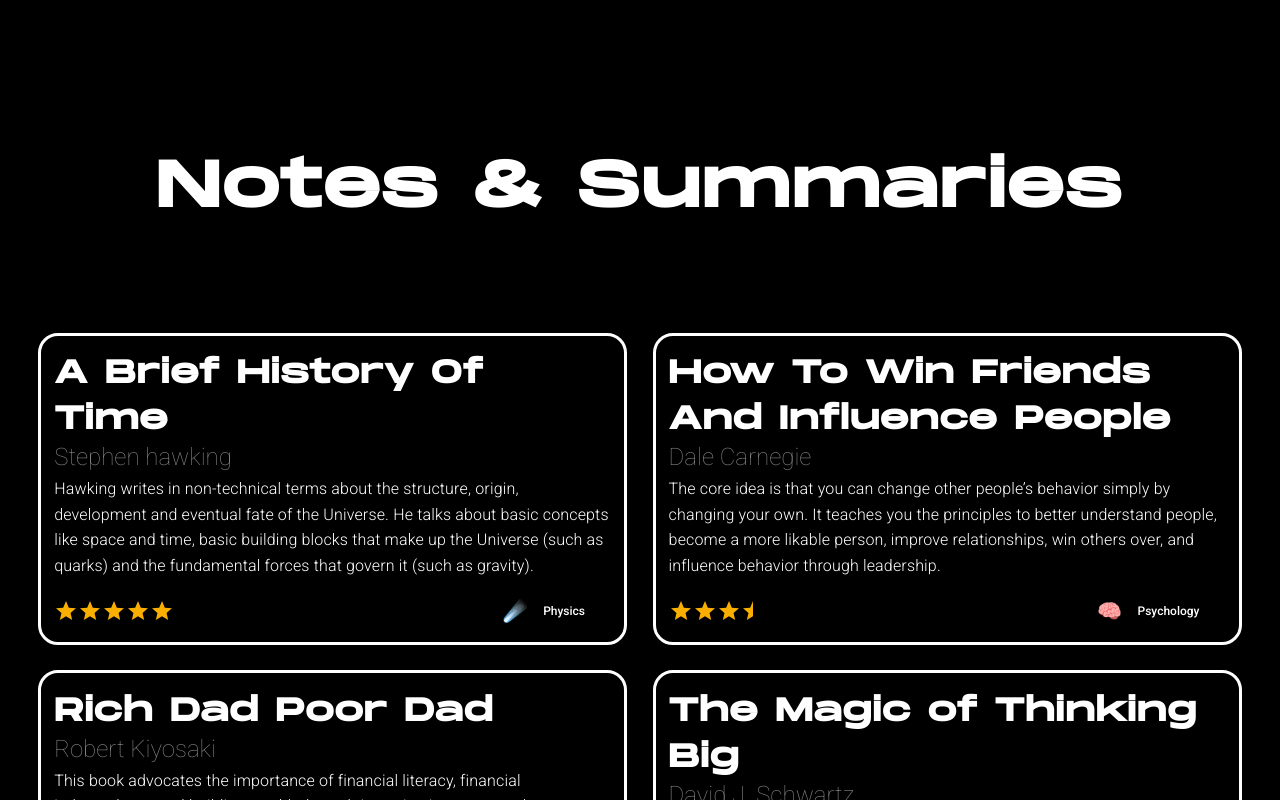
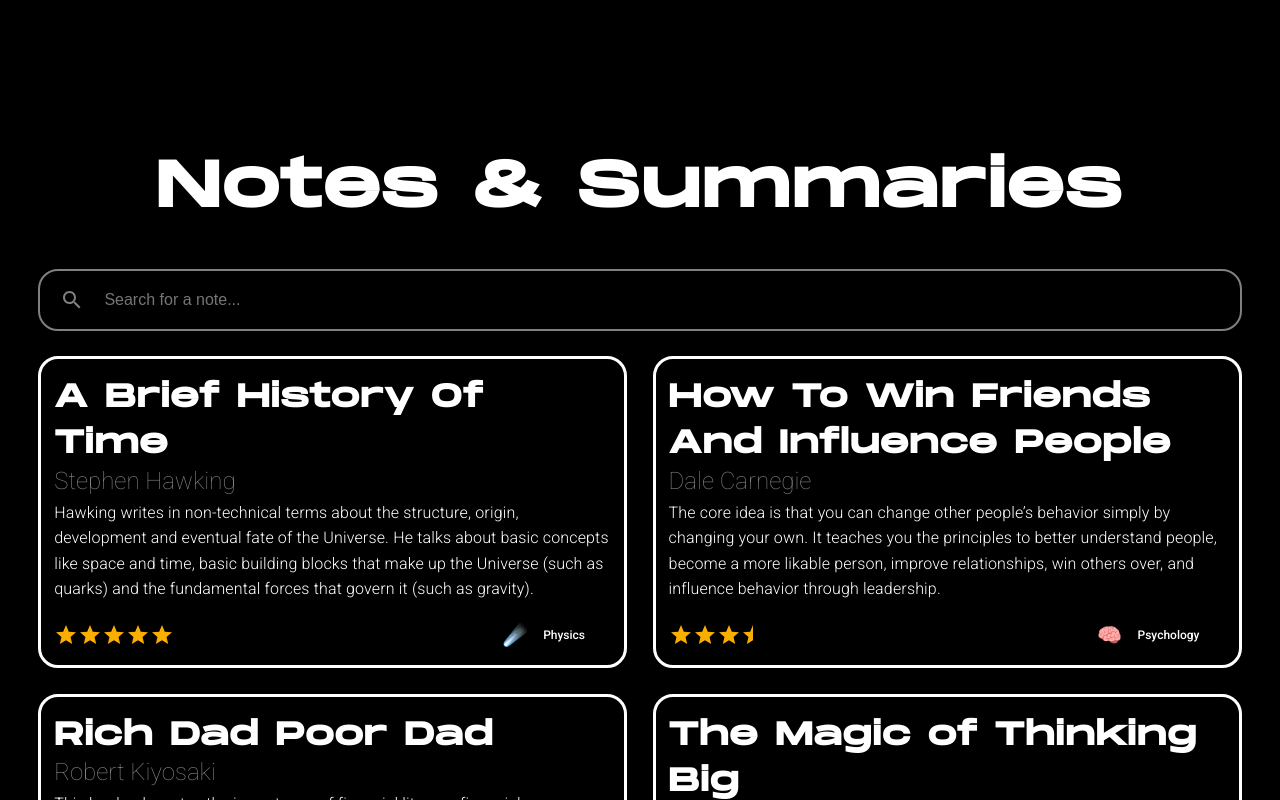
Before and after one commit to Wilmox/portfolio, a Next.js app: page /notes in a window 1280 px wide. Shown: the top 800 px of the page. Built offline with nearby package versions, Linux system fonts and the light colour scheme.

Commit message:
Started note-search implementation

```diff
--- a/_content/a-brief-history-of-time.md
+++ b/_content/a-brief-history-of-time.md
@@ -1,6 +1,6 @@
 ---
 title: 'A Brief History Of Time'
-author: 'Stephen hawking'
+author: 'Stephen Hawking'
 date: "Aug 11, 2021"
 abstract: 'Hawking writes in non-technical terms about the structure, origin, development and eventual fate of the Universe. He talks about basic concepts like space and time, basic building blocks that make up the Universe (such as quarks) and the fundamental forces that govern it (such as gravity).'
 readTime: '45 minutes'
--- /dev/null
+++ b/components/Search.js
@@ -0,0 +1,18 @@
+import style from './Search.module.css';
+import SearchIcon from '@mui/icons-material/Search';
+
+export default function Search() {
+
+    const search = e => {
+        e.preventDefault();
+
+        console.log("You searched", input);
+    }
+
+    return (
+        <div className={style.search}>
+                <SearchIcon className={style.search__inputIcon}/>
+                <input type="text" placeholder="Search for a note..." onChange={e => console.log(e)} />
+        </div>
+    )
+}
--- /dev/null
+++ b/components/Search.module.css
@@ -0,0 +1,31 @@
+div.search {
+    max-width: 1500px;
+    margin: 0 auto;
+    display: flex;
+    align-items: center;
+    border: 2px solid gray;
+    padding: 10px 20px;
+    border-radius: 20px;
+    width: 100%;
+    margin-top: 40px 0;
+}
+
+div.search > input {
+    flex: 1;
+    padding: 10px 20px;
+    font-size: medium;
+    border: none;
+    background-color: transparent;
+    color: white;
+}
+
+div.search > input:focus {
+    outline: none;
+}
+
+.search__inputIcon {
+    color: gray;
+}
+.searchPage__result {
+    margin: 40px 0;
+}
--- a/package.json
+++ b/package.json
@@ -14,6 +14,7 @@
     "@material-ui/core": "^5.0.0-beta.5",
     "@material-ui/icons": "^5.0.0-beta.5",
     "@material-ui/styles": "^4.11.4",
+    "@mui/icons-material": "^5.0.0-rc.1",
     "gray-matter": "^4.0.3",
     "material-ui": "^0.15.0",
     "next": "11.1.0",
--- a/pages/notes/index.js
+++ b/pages/notes/index.js
@@ -9,6 +9,7 @@ import Chip from '../../components/Chip.js';
 import noteStyle from '../../styles/Notes.module.css';
 
 import { getAllNotes } from '../../lib/data';
+import Search from '../../components/Search';
 
 export default function Notes({ notes }) {
   return (
@@ -29,8 +30,10 @@ export default function Notes({ notes }) {
         </section>
         <section className={noteStyle.noteSection}>
           <h1>Notes & Summaries</h1>
+
+          <Search />
+
           <div className={noteStyle.notes}>
-
             {notes.map((note) => (
               <Link key={note.slug} href={`/note/${note.slug}`}>
                 <a key={note.slug} className={noteStyle.noteCard}>
@@ -57,12 +60,20 @@ export default function Notes({ notes }) {
 
 export async function getStaticProps() {
   const allNotes = getAllNotes();
-  //const { content, data } = allNotes.find((note) => note.slug === params.slug)
+
+  const searchTerm = "";
+
+  //Searches in title, author & abstract data field for a match with the query
+  const searchNotes = allNotes.filter((note) => {
+    return note.data.title.toLowerCase().includes(searchTerm.toLowerCase()) || note.data.author.toLowerCase().includes(searchTerm.toLowerCase()) || note.data.abstract.toLowerCase().includes(searchTerm.toLowerCase())
+  });
+
+
 
   return {
     props: {
       //Here data serialising (dates, urls, ...),
-      notes: allNotes.map(({ data, content, slug }) => ({
+      notes: searchNotes.map(({ data, content, slug }) => ({
         ...data,
         content,
         slug,
--- a/styles/Home.module.css
+++ b/styles/Home.module.css
@@ -36,7 +36,6 @@
 
 .about {
   /*border: 5px dashed rgba(255, 255, 255, 0.2);*/
-  background-color: black;
   float: left;
   z-index: 9;
   padding: 1vw;
--- a/styles/Notes.module.css
+++ b/styles/Notes.module.css
@@ -5,7 +5,7 @@
 
 .notes {
   max-width: 1500px;
-  margin: 5vw auto;
+  margin: 2vw auto;
   display: grid;
   grid-auto-columns: 1fr;
   grid-column-gap: 2vw;
```
Also changed, not shown: components/ConsoleLogAsciiArt.js (+9 -0 lines), 1 other file (tests, documents, lock files or other folders).
